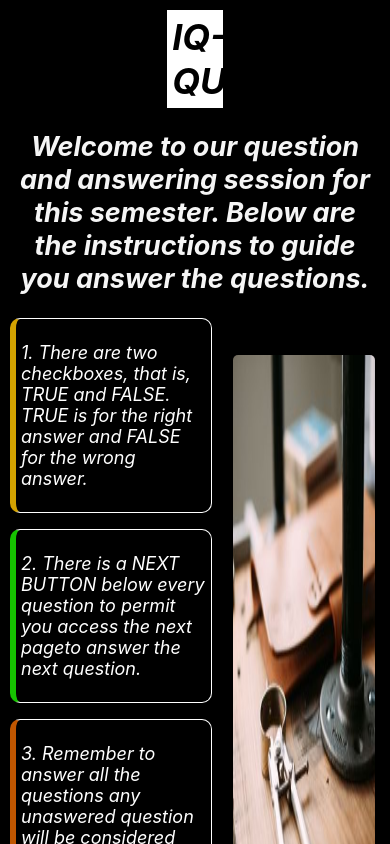
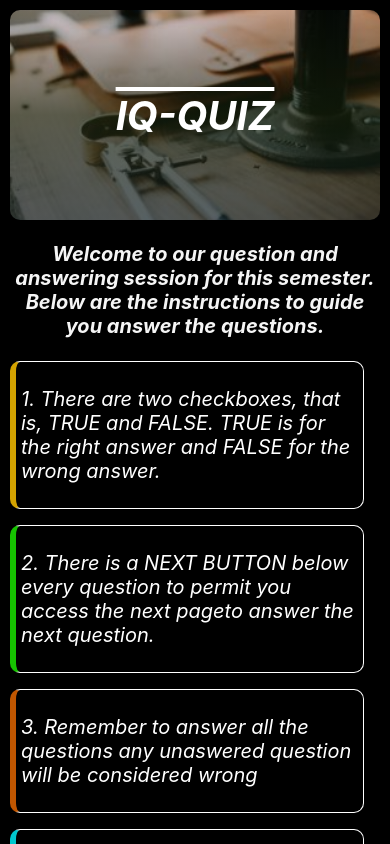
Before and after one commit to Nsairun/quize-app, a React (Create React App) app: page / in a window 390 px wide. Shown: the top 844 px of the page. Built offline with nearby package versions, Linux system fonts and the light colour scheme; no server answers.

Commit message:
made the app responsive

```diff
--- a/src/Pages/Page1/Page1.css
+++ b/src/Pages/Page1/Page1.css
@@ -107,10 +107,51 @@ button {
   padding: 10px;
 }
 
+@media only screen and (max-width: 770px) {
+  body {
+    margin: 0 auto;
+    padding: 0;
+  }
 
-@media only screen and (max-width: 770px) {
-    body {
-      margin: 0 auto;
-      padding: 0;
-    }
+  .page-instruction h1 {
+    background-image: linear-gradient(
+        rgba(21, 21, 22, 0.171),
+        rgba(21, 32, 12, 0.692),
+        rgba(12, 29, 32, 0.692)
+      ),
+      url(../../images/workshop.jpg);
+    background-repeat: no-repeat;
+    background-size: cover;
+    background-position: center;
+    width: max(200px, 100%);
+    height: max(210px);
+    text-decoration: overline;
+    color: #fff;
+    display: flex;
+    align-items: center;
+    justify-content: center;
+    border-radius: 10px;
+    font-size: 40px;
+  }
+
+  .page-instruction h2 {
+    padding: 5px;
+    font-size: 20px;
+  }
+
+  .page-instruction p {
+    width: 100%;
+    font-size: 20px;
+  }
+
+  .quizMainContainer img {
+    display: none;
+  }
+
+  .btmrole {
+    display: flex;
+    flex-direction: column;
+    align-items: center;
+    justify-content: center;
+  }
 }
--- a/src/Pages/Page2/Page2.css
+++ b/src/Pages/Page2/Page2.css
@@ -70,3 +70,14 @@ body{
     padding: 10px;
     left: 0;
 }
+
+@media only screen and (max-width: 770px) {
+    body {
+        margin: 0 auto;
+        padding: 0;
+    }
+
+    .page-question {
+        width: 100%;
+    }
+}
--- a/src/Pages/Page3/Page3.css
+++ b/src/Pages/Page3/Page3.css
@@ -48,3 +48,14 @@
   font-weight: 700;
   padding: 5px;
 }
+
+@media only screen and (max-width: 770px) {
+  body {
+    margin: 0 auto;
+    padding: 0;
+  }
+
+  .resultDisplay {
+    width: 100%;
+  }
+}
```
